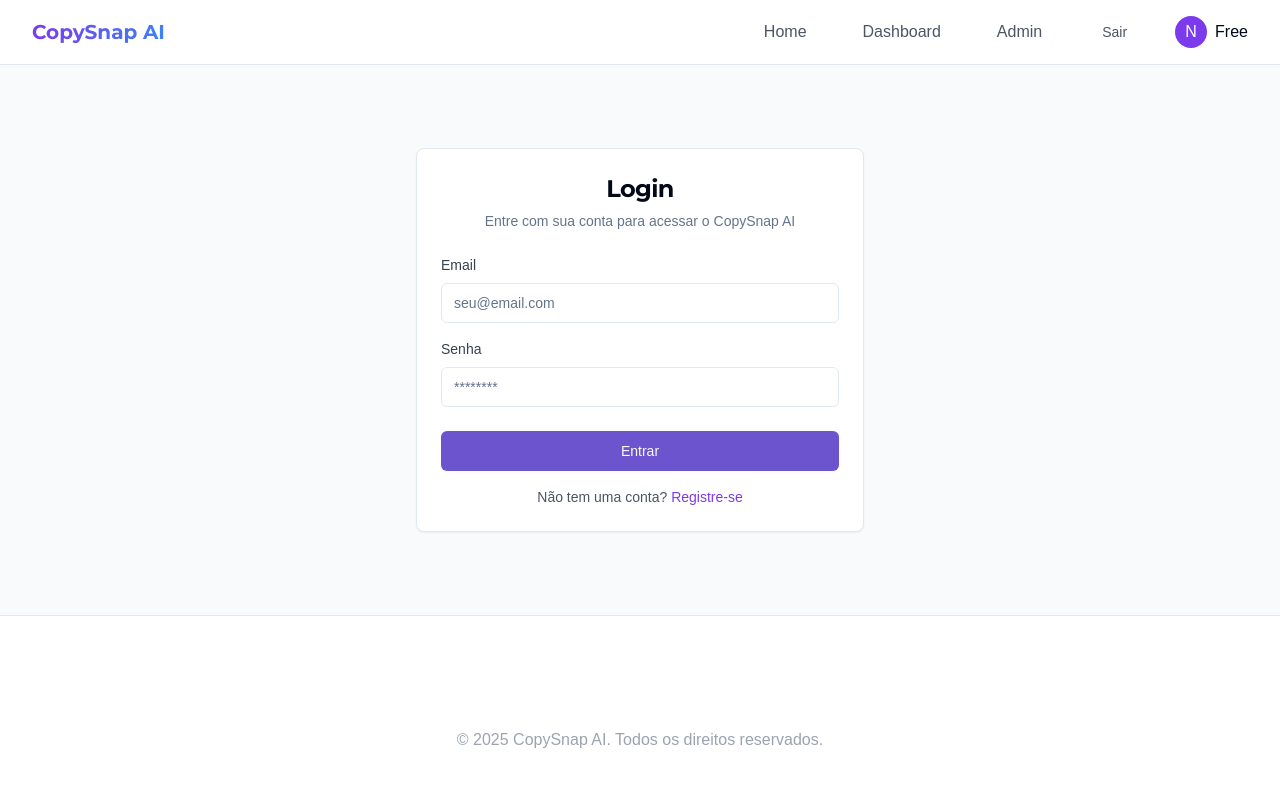
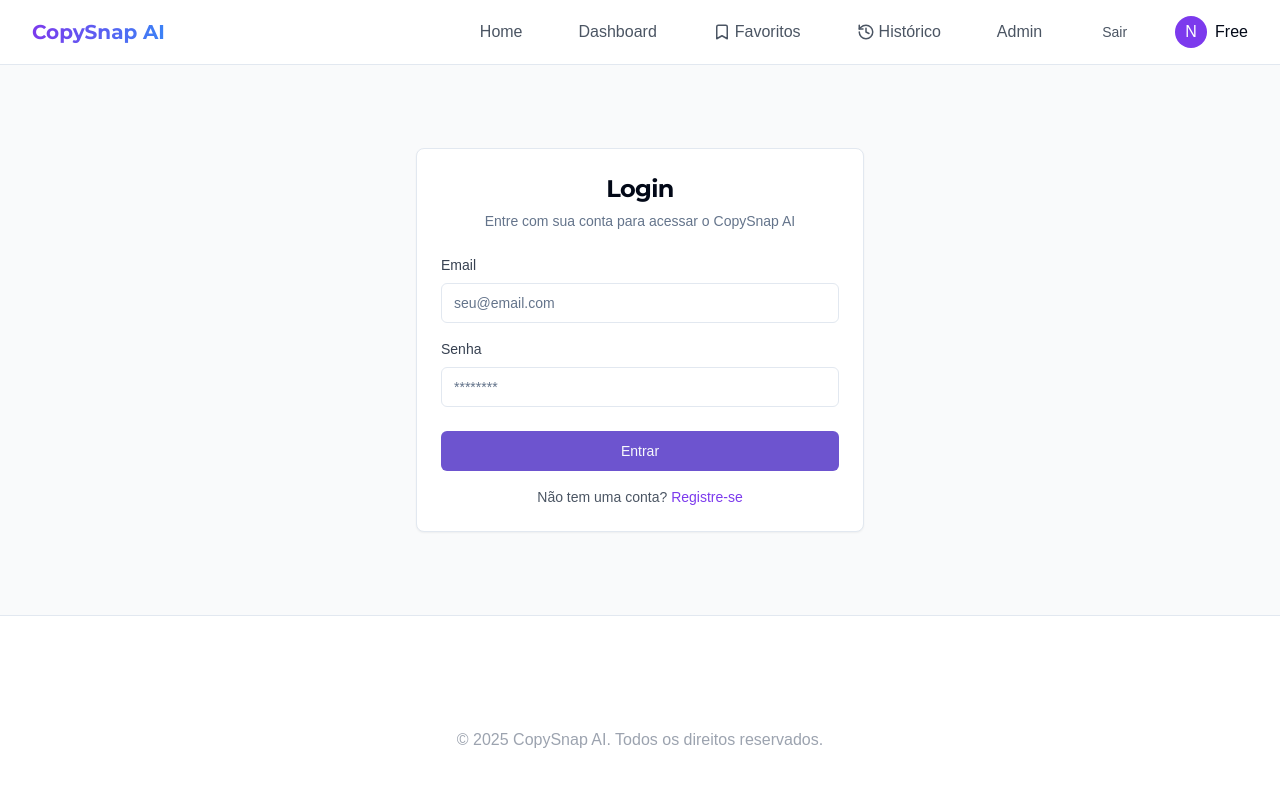
Before and after one commit to DreadX3/copy-snap-magic-words, a React (Vite) app: page /login in a window 1280 px wide. Shown: the top 786 px of the page. Built offline with nearby package versions, Linux system fonts and the light colour scheme; sample sign-in values are in the browser's storage.

Commit message:
Add favorite and history links to menu

```diff
--- a/src/components/Navbar.tsx
+++ b/src/components/Navbar.tsx
@@ -3,7 +3,7 @@ import { useState } from "react";
 import { Link } from "react-router-dom";
 import { useAuth } from "@/context/AuthContext";
 import { Button } from "@/components/ui/button";
-import { Menu, X } from "lucide-react";
+import { Menu, X, Bookmark, History } from "lucide-react";
 
 const Navbar = () => {
   const { user, logout } = useAuth();
@@ -30,6 +30,14 @@ const Navbar = () => {
               <>
                 <Link to="/dashboard" className="text-gray-600 hover:text-gray-900 px-3 py-2 font-medium">
                   Dashboard
+                </Link>
+                <Link to="/dashboard?view=favorites" className="text-gray-600 hover:text-gray-900 px-3 py-2 font-medium flex items-center space-x-1">
+                  <Bookmark size={18} />
+                  <span>Favoritos</span>
+                </Link>
+                <Link to="/dashboard?view=history" className="text-gray-600 hover:text-gray-900 px-3 py-2 font-medium flex items-center space-x-1">
+                  <History size={18} />
+                  <span>Histórico</span>
                 </Link>
                 {user.isAdmin && (
                   <Link to="/admin" className="text-gray-600 hover:text-gray-900 px-3 py-2 font-medium">
@@ -87,6 +95,14 @@ const Navbar = () => {
                 <Link to="/dashboard" className="block px-3 py-2 text-gray-600 hover:bg-gray-50 hover:text-gray-900">
                   Dashboard
                 </Link>
+                <Link to="/dashboard?view=favorites" className="block px-3 py-2 text-gray-600 hover:bg-gray-50 hover:text-gray-900 flex items-center space-x-1">
+                  <Bookmark size={18} />
+                  <span>Favoritos</span>
+                </Link>
+                <Link to="/dashboard?view=history" className="block px-3 py-2 text-gray-600 hover:bg-gray-50 hover:text-gray-900 flex items-center space-x-1">
+                  <History size={18} />
+                  <span>Histórico</span>
+                </Link>
                 {user.isAdmin && (
                   <Link to="/admin" className="block px-3 py-2 text-gray-600 hover:bg-gray-50 hover:text-gray-900">
                     Admin
```
